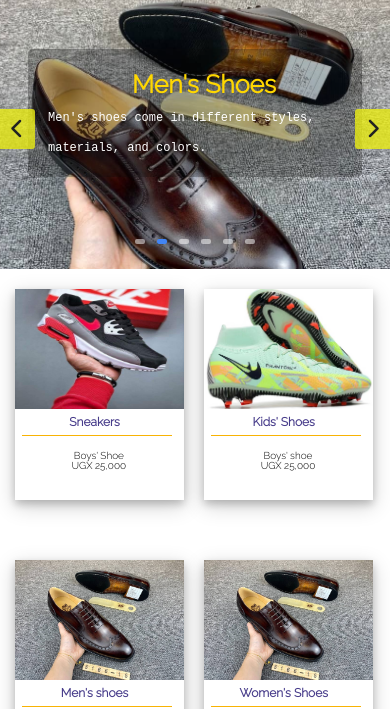
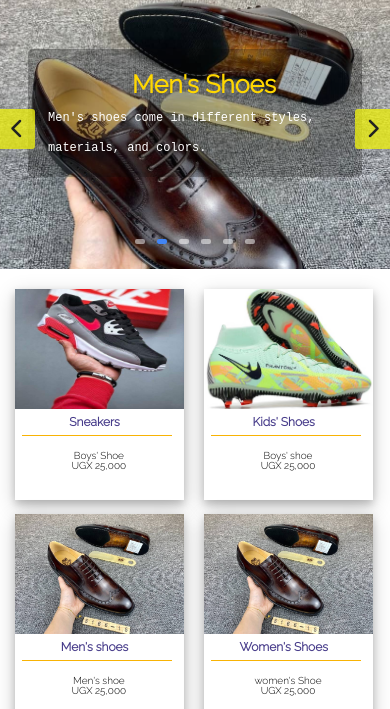
Before and after one commit to chrispius006/Fancy-Feet, a website: page index.html in a window 390 px wide. Shown: the part 80-789 px from the top of the page. Drawn offline with Linux system fonts and the light colour scheme.

Commit message:
Add files via upload

```diff
--- a/style.css
+++ b/style.css
@@ -701,7 +701,11 @@ label #cancel{
       .service, .service2{
         display: flex;
         margin-left: 15px;
+        margin-bottom: -16px;
+    }
+    .service{
         margin-top:20px ;
+
     }
     .m{
         margin-bottom: 30px;
```
